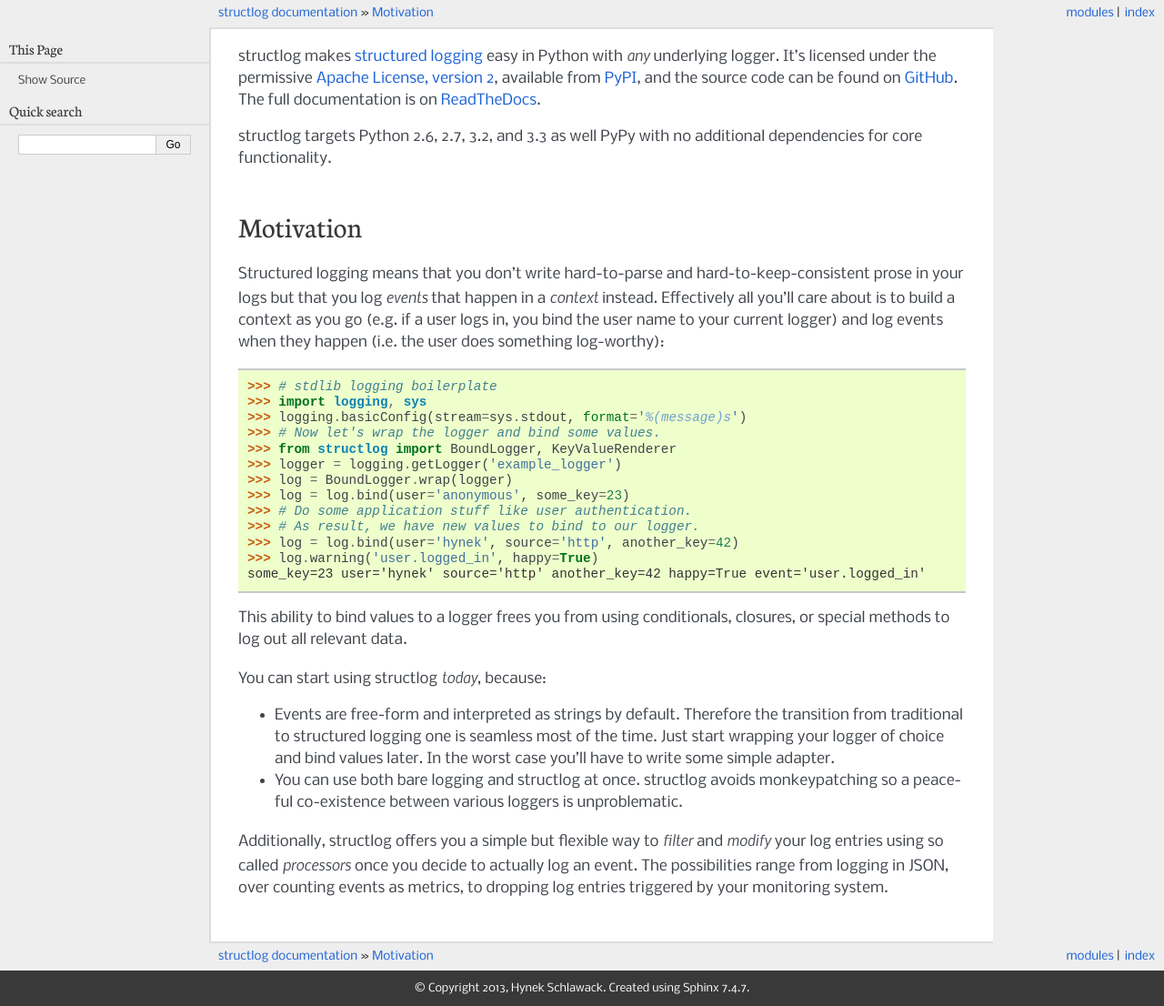
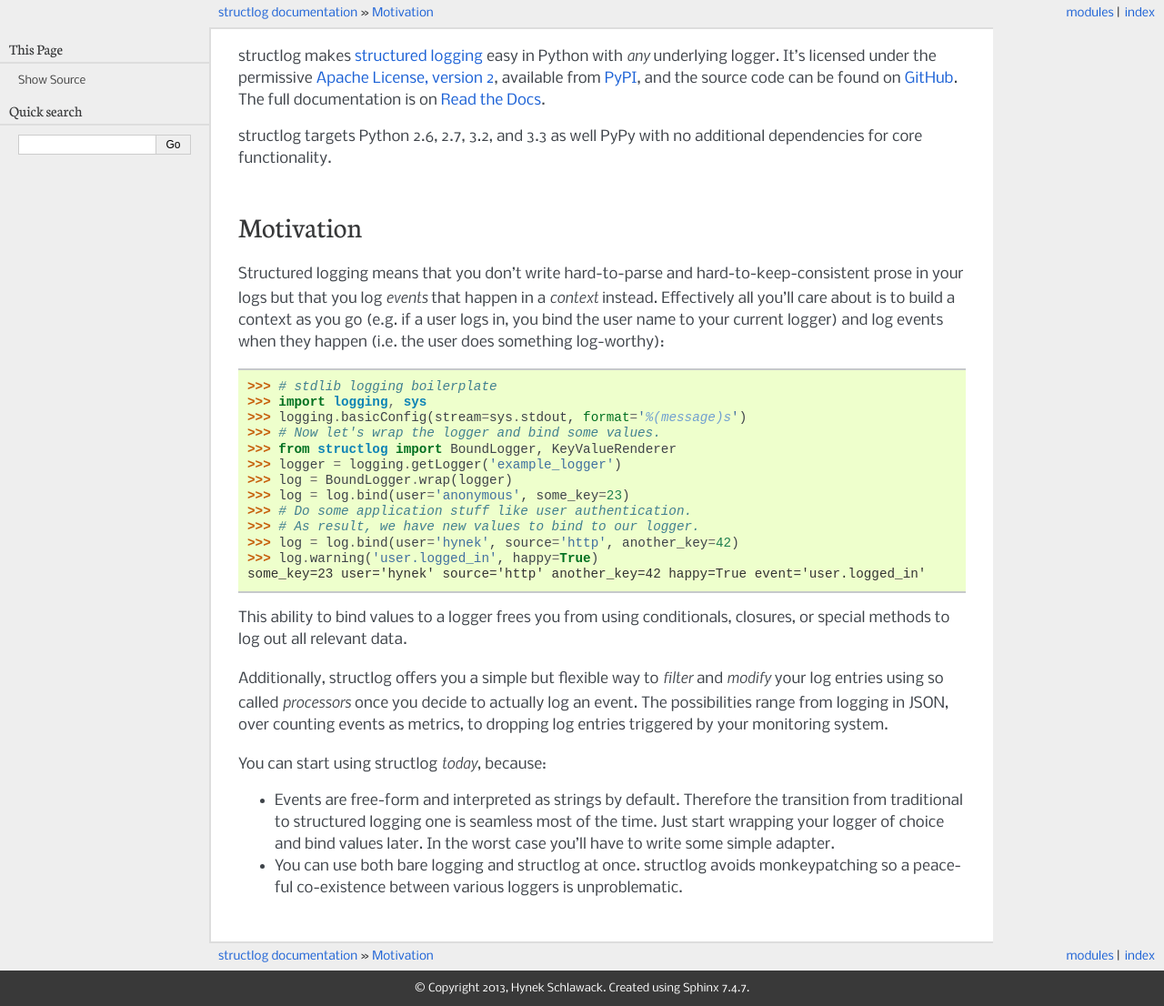
Before and after one commit to JonathanCarrol/structlog, a Sphinx documentation site: the page built from docs/intro.rst, in a window 1280 px wide. Shown: the whole page at 91% size. Built offline with Sphinx 7.4.7, drawn with Linux system fonts in a browser that asks for light colours.

Commit message:
Some doc shuffling

```diff
--- a/docs/intro.rst
+++ b/docs/intro.rst
@@ -2,7 +2,7 @@
 
 structlog makes `structured logging <http://journal.paul.querna.org/articles/2011/12/26/log-for-machines-in-json/>`_ easy in Python with *any* underlying logger.
 It's licensed under the permissive `Apache License, version 2 <http://choosealicense.com/licenses/apache/>`_, available from `PyPI <https://pypi.python.org/pypi/structlog/>`_, and the source code can be found on `GitHub <https://github.com/hynek/structlog>`_.
-The full documentation is on `ReadTheDocs <https://structlog.readthedocs.org>`_.
+The full documentation is on `Read the Docs <https://structlog.readthedocs.org>`_.
 
 structlog targets Python 2.6, 2.7, 3.2, and 3.3 as well PyPy with no additional dependencies for core functionality.
 
@@ -31,6 +31,9 @@
 
 This ability to bind values to a logger frees you from using conditionals, closures, or special methods to log out all relevant data.
 
+Additionally, structlog offers you a simple but flexible way to *filter* and *modify* your log entries using so called *processors* once you decide to actually log an event.
+The possibilities range from logging in JSON, over counting events as metrics, to dropping log entries triggered by your monitoring system.
+
 You can start using structlog *today*, because:
 
 * Events are free-form and interpreted as strings by default.
```
Also changed, not shown: other parts of docs/intro.rst (+0 -3 lines), README.rst (+4 -4 lines).
